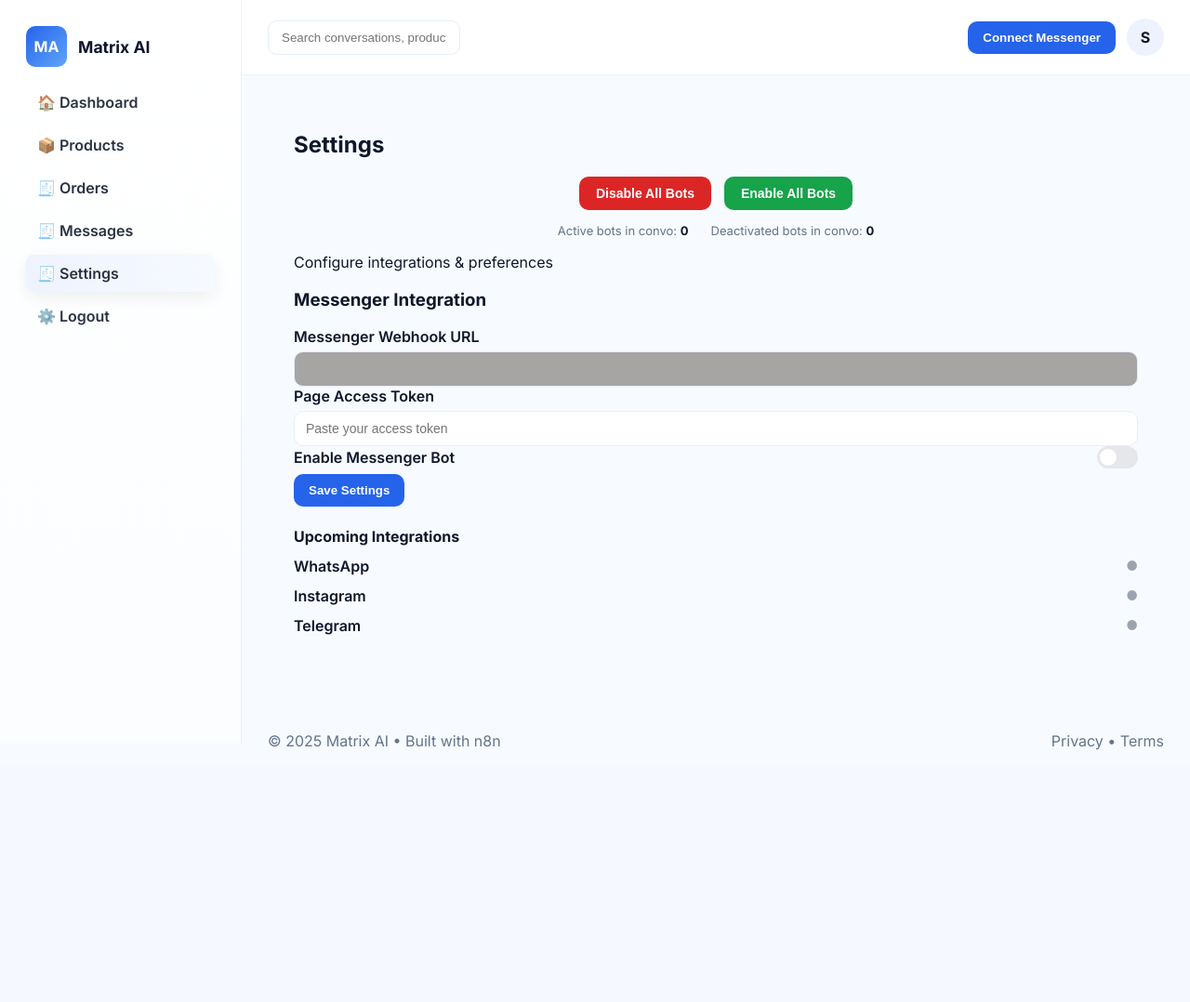
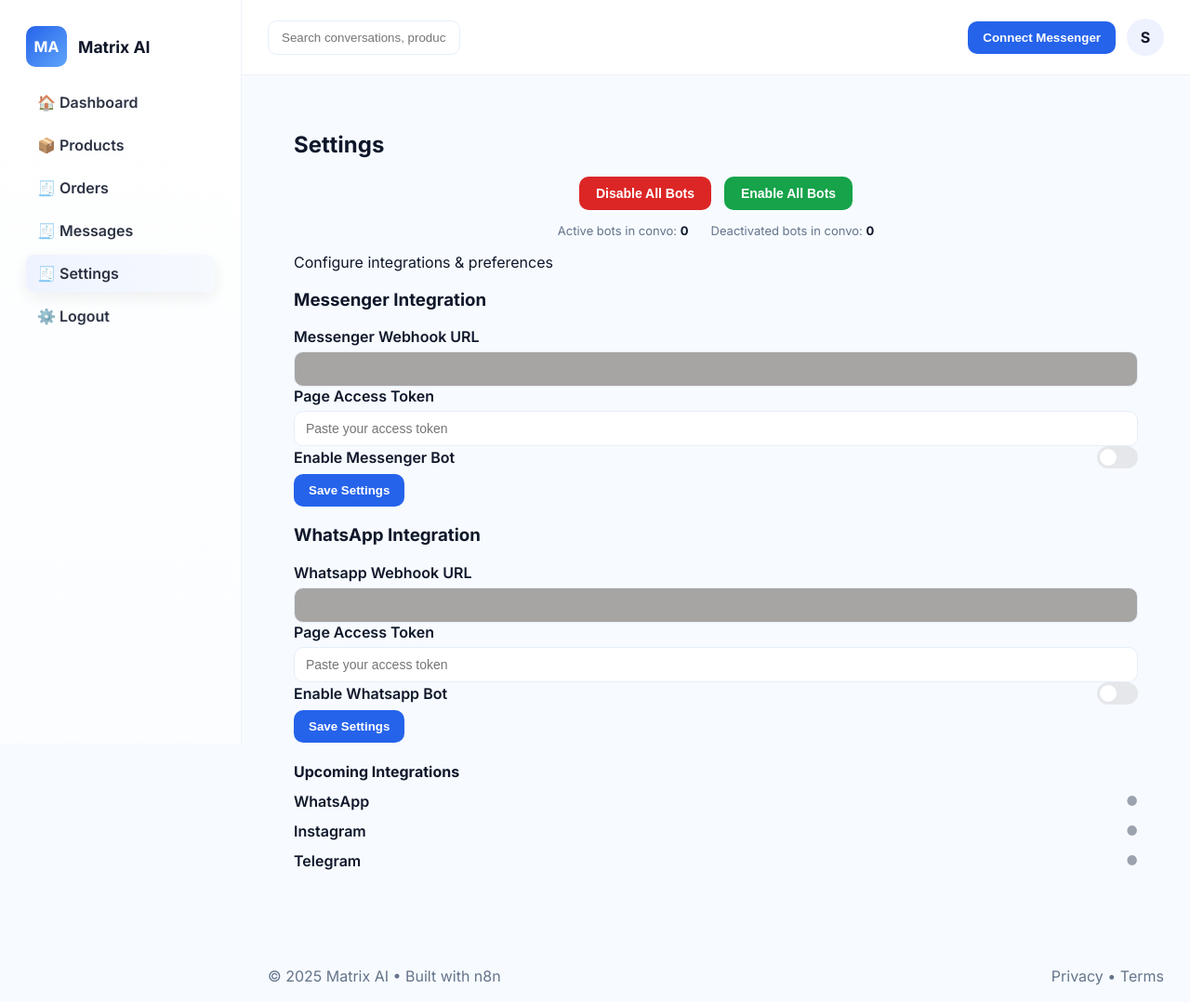
Before and after one commit to jihadj0002/0, a Django app: a page that uses back/templates/back/options.html in a window 1280 px wide. Shown: the whole page at 93% size. Before the commit the page ends 807 px from the top, so only its background shows below. Run offline with Django 5.2, Linux system fonts and the light colour scheme; the visitor is signed in with stand-in values (Sample User, id 1); data comes from the database, SQL or seed files in the repository; data that the repository does not hold is empty.

Commit message:
Updated Terms, Added Whatsapp Integration, Fixed Ext_order_update api VIEW

```diff
--- a/back/templates/back/options.html
+++ b/back/templates/back/options.html
@@ -270,6 +270,7 @@
     <div class="panel-body">
       <form method="POST" class="form">
         {% csrf_token %}
+        <input type="hidden" name="platform" value="messenger">
 
         <label>Messenger Webhook URL</label>
         <input
@@ -303,8 +304,111 @@
           </label>
         </div>
 
+
+
+
         <button type="submit" class="btn-primary">Save Settings</button>
       </form>
+
+
+
+<!-- Whatsapp Integrations -->
+
+  <!-- Integrations -->
+  <div class="panel">
+    <div class="panel-header">
+      <h3>WhatsApp Integration</h3>
+    </div>
+
+    <div class="panel-body">
+      <form method="POST" class="form">
+        {% csrf_token %}
+        <input type="hidden" name="platform" value="whatsapp">
+
+        <label>Whatsapp Webhook URL</label>
+        <input
+  type="text"
+  name="webhook_url"
+  value="{{ integration_wp.webhook_url|default:'' }}"
+  readonly
+  class="readonly-input"
+  style="background-color: #a7a4a4ff; cursor: pointer;"
+  onclick="copyWebhook(this)"
+  title="Click to copy"
+>
+
+        <label>Page Access Token</label>
+        <input
+          type="password"
+          name="access_token"
+          placeholder="Paste your access token"
+          value="{{ integration_wp.access_token|default:'' }}"
+        >
+
+        <div class="toggle-row">
+          <label>Enable Whatsapp Bot</label>
+          <label class="switch">
+            <input
+              type="checkbox"
+              name="is_enabled"
+              {% if integration_wp.is_enabled %}checked{% endif %}
+            >
+            <span class="slider"></span>
+          </label>
+        </div>
+
+
+
+
+        <button type="submit" class="btn-primary">Save Settings</button>
+      </form>
+{% comment %}
+<div class="panel-header">
+<h3>WhatsApp Integration</h3>
+</div>
+  <div class="panel">
+
+
+    <div class="panel-body">
+      <form method="POST" class="form">
+        {% csrf_token %}
+        <input type="hidden" name="platform" value="whatsapp">
+
+        <label>Whatsapp Webhook URL</label>
+        <input
+          type="text"
+          name="webhook_url_wp"
+          value="{{ integration_wp.webhook_url_wp|default:'' }}"
+          readonly
+          class="readonly-input"
+          style="background-color: #a7a4a4ff; cursor: pointer;"
+          onclick="copyWebhook(this)"
+          title="Click to copy"
+>
+
+        <label>Page Access Token</label>
+        <input
+          type="password"
+          name="access_token_wp"
+          placeholder="Paste your access token"
+          value="{{ integration_wp.access_token_wp|default:'' }}"
+        >
+
+        <div class="toggle-row">
+          <label>Enable Whatsapp Bot</label>
+          <label class="switch">
+            <input
+              type="checkbox"
+              name="is_enabled_wp"
+              {% if integration_wp.is_enabled_wp %}checked{% endif %}
+            >
+            <span class="slider"></span>
+          </label>
+        </div>
+
+        <button type="submit" class="btn-primary">Save Settings</button>
+      </form> {% endcomment %}
+
 
       <!-- Future Integrations -->
       <div class="future-integrations">
--- a/back/urls.py
+++ b/back/urls.py
@@ -22,7 +22,7 @@ urlpatterns = [
     path("chats/enable-all", views.enable_all_bots, name="enable_all_bots"),
 
     path("stats", views.stats, name="stats"),
-    path("options", views.sett, name="options"),
+    path("options", views.settingss, name="options"),
 
     path('send_message', views.send_message_ajax, name='send_message'),
 
--- a/back/views.py
+++ b/back/views.py
@@ -318,26 +318,135 @@ def sett(request):
             "is_connected": False,
         }
     )
+    print("Integration:", integration, "Created:", created)
+
+
+
+    integration_whapsapp, created = Integration.objects.get_or_create(
+        user=user,
+        platform="whatsapp",
+        defaults={
+            "is_enabled": False,
+            "is_connected": False,
+        }
+    )
+    print("Integration WhatsApp:", integration_whapsapp, "Created:", created)
+
+
+
+
 
     active_conversations = Conversation.objects.filter(user=user, is_ai_enabled=True).count()
     deactivated_conversations = Conversation.objects.filter(user=user, is_ai_enabled=False).count()
 
+    active_conversations_wp = Conversation.objects.filter(user=user, is_ai_enabled=True, platform="whatsapp").count()
+    deactivated_conversations_wp = Conversation.objects.filter(user=user, is_ai_enabled=False, platform="whatsapp").count()
+    print("Active WhatsApp Conversations:", active_conversations_wp)
+    print("Deactivated WhatsApp Conversations:", deactivated_conversations_wp)
+
     if request.method == "POST":
-        integration.webhook_url = request.POST.get("webhook_url")
-        integration.access_token = request.POST.get("access_token")
-        integration.is_enabled = request.POST.get("is_enabled") == "on"
-        integration.save()
+        print("Received POST data to update integrations.")
+        try:
+            print("Updating Messenger Integration settings...")
+            integration.webhook_url = request.POST.get("webhook_url")
+            print("Webhook URL:", integration.webhook_url)
+            integration.access_token = request.POST.get("access_token")
+            print
+            integration.is_enabled = request.POST.get("is_enabled") == "on"
+            print("Is Messenger Bot Enabled:", integration.is_enabled)
+            integration.save()
+            print("Messenger Integration updated successfully.")
 
+        except Exception as e:
+            messages.error(request, f"Error updating Messenger integration: {e}")
         return redirect("back:options")  # update with your URL name
+
+    if request.method == "POST":
+        print("Received POST data to update integrations.")
+        try:
+
+            integration_whapsapp.webhook_url = request.POST.get("webhook_url_wp")
+            integration_whapsapp.access_token = request.POST.get("access_token_wp")
+            integration_whapsapp.is_enabled = request.POST.get("is_enabled_wp") == "on"
+            print("Is WhatsApp Bot Enabled:", integration_whapsapp.is_enabled)
+            integration_whapsapp.save()
+            print("WhatsApp Integration updated successfully.")
+
+        except Exception as e:
+            messages.error(request, f"Error updating Messenger integration: {e}")
+        return redirect("back:options")  # update with your URL name
+
+
 
     context = {
         "integration": integration,
         "active_conversations": active_conversations,
         "deactivated_conversations": deactivated_conversations,
+
+        "integration_wp": integration_whapsapp,
+        "active_conversations_wp": active_conversations_wp,
+        "deactivated_conversations_wp": deactivated_conversations_wp,
     }
 
     return render(request, "back/options.html", context)
 
+
+@login_required
+def settingss(request):
+    user = request.user
+
+    # get or create integrations
+    integration, created = Integration.objects.get_or_create(user=user,platform="messenger",
+                                                             defaults={"is_enabled": False,"is_connected": False,})
+    print("Integration:", integration, "Created:", created)
+
+    integration_whatsapp, created = Integration.objects.get_or_create(user=user,platform="whatsapp",
+        defaults={
+            "is_enabled": False,
+            "is_connected": False,
+        }
+    )
+    print("Integration WhatsApp:", integration_whatsapp, "Created:", created)
+
+    if request.method == "POST":
+        platform = request.POST.get("platform")
+        # Select the correct integration
+        if platform == "messenger":
+            target = integration
+            print("Updating Messenger Integration settings...")
+            print(target)
+        elif platform == "whatsapp":
+            target = integration_whatsapp
+            print(target)
+        else:
+            messages.error(request, "Unknown platform")
+            return redirect("back:options")
+
+        # Update fields
+        target.webhook_url = request.POST.get("webhook_url")
+        target.access_token = request.POST.get("access_token")
+        target.is_enabled = request.POST.get("is_enabled") == "on"
+        target.save()
+
+        messages.success(request, f"{platform.capitalize()} settings updated")
+        return redirect("back:options")
+
+    # counts for UI
+    active_conversations = Conversation.objects.filter(user=user, is_ai_enabled=True).count()
+    deactivated_conversations = Conversation.objects.filter(user=user, is_ai_enabled=False).count()
+    active_conversations_wp = Conversation.objects.filter(user=user, is_ai_enabled=True, platform="whatsapp").count()
+    deactivated_conversations_wp = Conversation.objects.filter(user=user, is_ai_enabled=False, platform="whatsapp").count()
+
+    context = {
+        "integration": integration,
+        "integration_wp": integration_whatsapp,
+        "active_conversations": active_conversations,
+        "deactivated_conversations": deactivated_conversations,
+        "active_conversations_wp": active_conversations_wp,
+        "deactivated_conversations_wp": deactivated_conversations_wp,
+    }
+
+    return render(request, "back/options.html", context)
 
 @login_required
 def disable_all_bots(request):
--- a/front/templates/front/home01.html
+++ b/front/templates/front/home01.html
@@ -378,7 +378,7 @@ span.swiper-pagination-bullet-active{
 <stop offset="1" stop-color="#8E2DE2"/>
 </linearGradient>
 </defs>
-</svg></div><div>BOOKING FOR</div></div><div class="footer-top-right"><a href="#">Terms &amp; condition</a></div></div></div><div data-w-id="46fe19c6-2ace-4386-3748-ff399e5dcdb2" style="opacity:0" class="footer-bottom"><div class="container"><div class="footer-bottom-content"><div class="copyright-text">© MatrixAi 2025. All rights reserved.</div><a href="#" class="footer-brand w-inline-block"><img src="https://pub-421b25bbb74c448fa8ac1458aa3f57f7.r2.dev/main/Logo/matrixai.png" loading="lazy" width="150" alt="footer logo"/></a><div class="footer-social-block"><a href="#" class="social-link">twitter</a><a href="#" class="social-link">facebook</a><a href="#" class="social-link">instagram</a></div></div></div></div></footer><script src="https://d3e54v103j8qbb.cloudfront.net/js/jquery-3.5.1.min.dc5e7f18c8.js?site=6811ccd7b98203355f3d9732" type="text/javascript" integrity="sha256-9/aliU8dGd2tb6OSsuzixeV4y/faTqgFtohetphbbj0=" crossorigin="anonymous"></script><script src="https://cdn.prod.website-files.com/6811ccd7b98203355f3d9732/js/webflow.schunk.36b8fb49256177c8.js" type="text/javascript"></script><script src="https://cdn.prod.website-files.com/6811ccd7b98203355f3d9732/js/webflow.schunk.db8454a0f77ca995.js" type="text/javascript"></script><script src="https://cdn.prod.website-files.com/6811ccd7b98203355f3d9732/js/webflow.6b86d3b6.063721516ef6f623.js" type="text/javascript">
+</svg></div><div>BOOKING FOR</div></div><div class="footer-top-right"><a href="{% url 'front:terms' %}">Terms &amp; condition</a></div></div></div><div data-w-id="46fe19c6-2ace-4386-3748-ff399e5dcdb2" style="opacity:0" class="footer-bottom"><div class="container"><div class="footer-bottom-content"><div class="copyright-text">© MatrixAi 2025. All rights reserved.</div><a href="#" class="footer-brand w-inline-block"><img src="https://pub-421b25bbb74c448fa8ac1458aa3f57f7.r2.dev/main/Logo/matrixai.png" loading="lazy" width="150" alt="footer logo"/></a><div class="footer-social-block"><a href="#" class="social-link">twitter</a><a href="#" class="social-link">facebook</a><a href="#" class="social-link">instagram</a></div></div></div></div></footer><script src="https://d3e54v103j8qbb.cloudfront.net/js/jquery-3.5.1.min.dc5e7f18c8.js?site=6811ccd7b98203355f3d9732" type="text/javascript" integrity="sha256-9/aliU8dGd2tb6OSsuzixeV4y/faTqgFtohetphbbj0=" crossorigin="anonymous"></script><script src="https://cdn.prod.website-files.com/6811ccd7b98203355f3d9732/js/webflow.schunk.36b8fb49256177c8.js" type="text/javascript"></script><script src="https://cdn.prod.website-files.com/6811ccd7b98203355f3d9732/js/webflow.schunk.db8454a0f77ca995.js" type="text/javascript"></script><script src="https://cdn.prod.website-files.com/6811ccd7b98203355f3d9732/js/webflow.6b86d3b6.063721516ef6f623.js" type="text/javascript">
 
 </script>
 
--- a/front/urls.py
+++ b/front/urls.py
@@ -10,6 +10,7 @@ urlpatterns = [
     path("form", views.forumm, name="forumm"),
     path("pricing", views.pricing, name="pricing"),
     path("privacy-policy", views.privacy_policy, name="p_policy"),
+    path("terms-and-conditions", views.terms, name="terms"),
 
     # path("products", views.products, name="products"),
     # path("stats", views.stats, name="stats"),
--- a/front/views.py
+++ b/front/views.py
@@ -26,6 +26,8 @@ def pricing(request):
 
 def privacy_policy(request):
     return render(request, "front/p_policy.html")
+def terms(request):
+    return render(request, "front/terms.html")
 
 def forumm(request):
     if request.method == "POST":
```
Also changed, not shown: api/views.py (+41 -8 lines), back/templates/back/c_dashboard.html (+61 -6 lines), front/templates/front/terms.html (added, +130 -0 lines).
